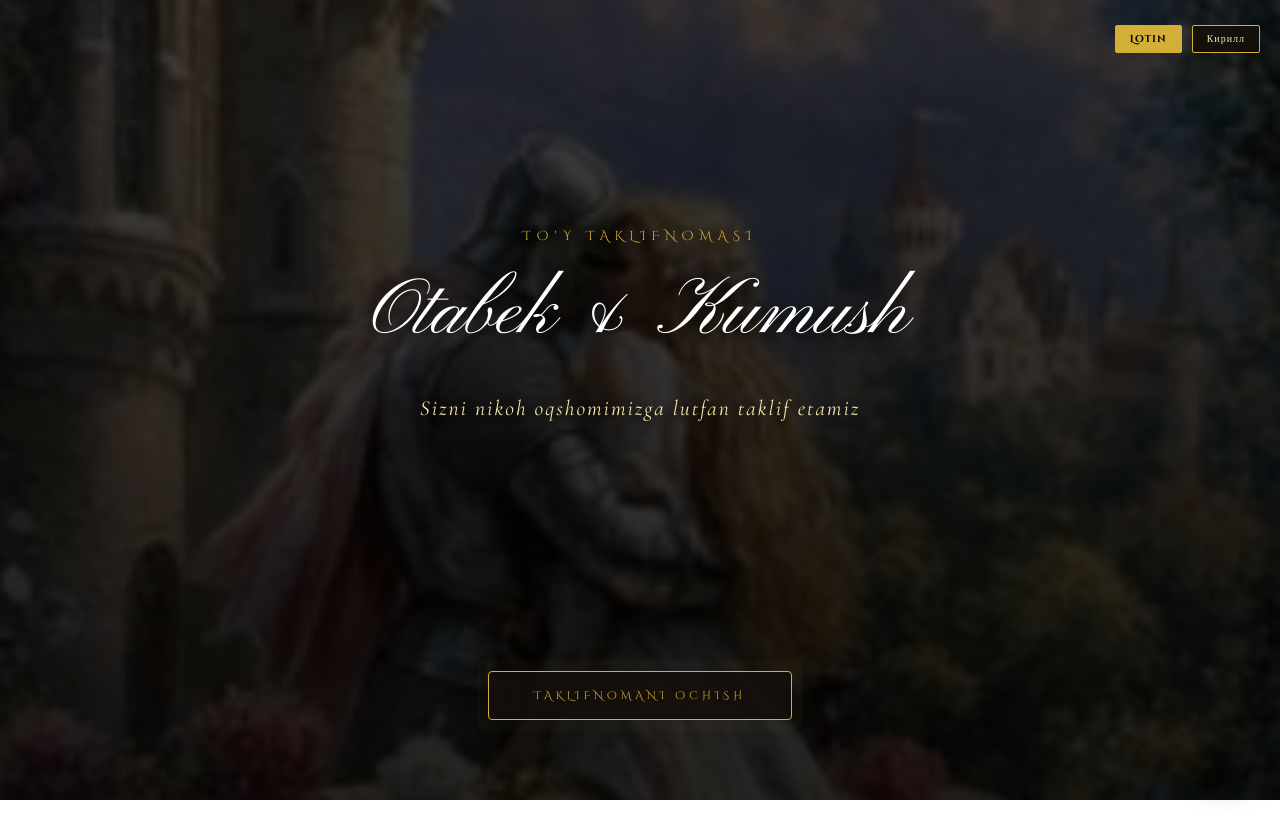
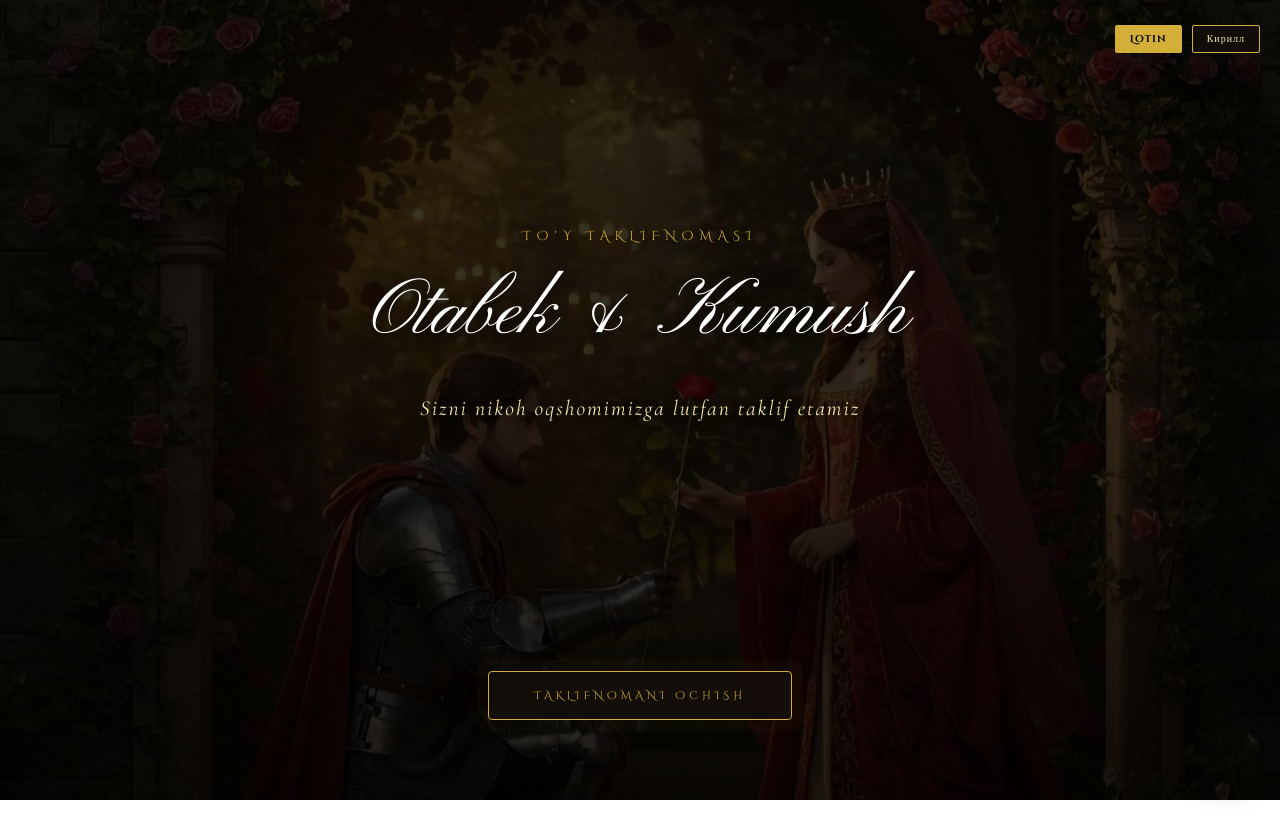
Before and after one commit to komileshmatov005-pixel/nikohtaklifnomasi02, a plain HTML site: page index.html in a window 1280 px wide. Shown: the top 838 px of the page. Drawn offline with nearby package versions, Linux system fonts and the light colour scheme.

Commit message:
Change background image in index.html

```diff
--- a/index.html
+++ b/index.html
@@ -93,7 +93,7 @@
             left: 0;
             width: 100%;
             height: 100vh;
-            background-image: linear-gradient(rgba(0,0,0,0.75), rgba(0,0,0,0.85)), url('fon.jpg');
+            background-image: linear-gradient(rgba(0,0,0,0.75), rgba(0,0,0,0.85)), url('konvert-fon.jpg');
             background-repeat: no-repeat;
             background-position: center center;
             background-size: cover;
```
